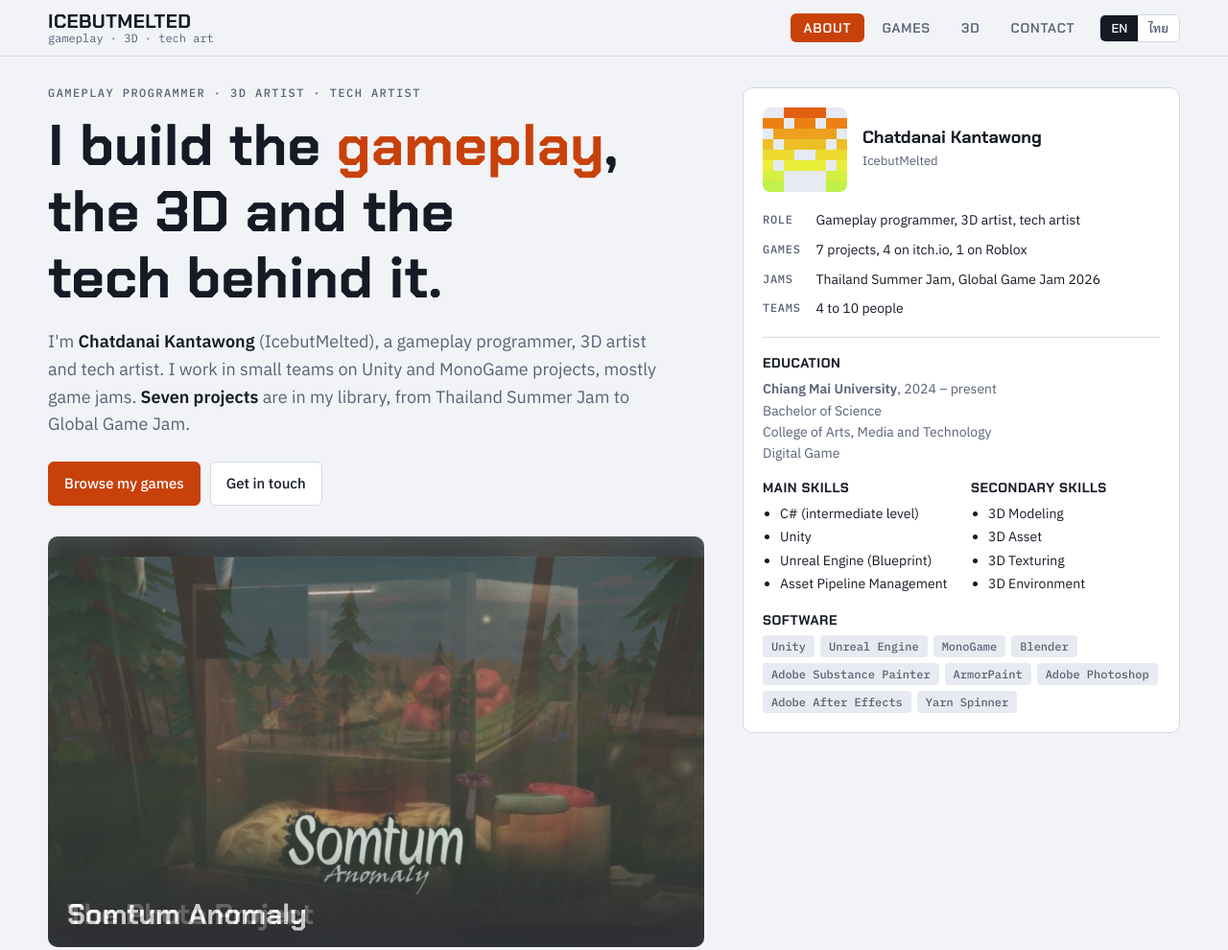
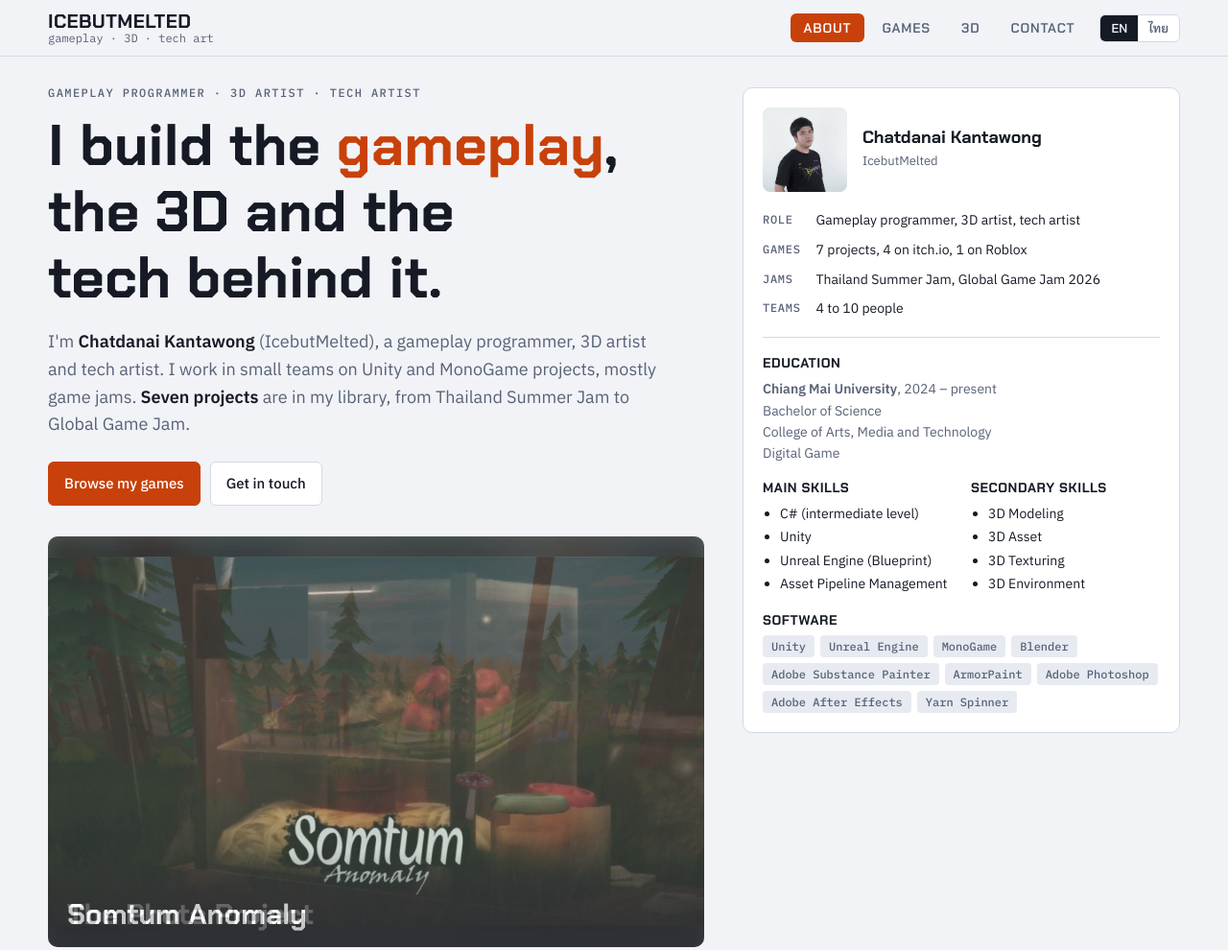
Before and after one commit to IceButMelted/Chatdanai_Kantawong_Portfolio, a plain HTML site: page index.html in a window 1280 px wide. Shown: the top 990 px of the page at 96% size. Drawn offline with Linux system fonts and the light colour scheme; files whose address does not match are found by name; a web font is replaced by a local one.

Commit message:
Profile card: real photo replaces pixel avatar placeholder
Co-Authored-By: Claude Opus 5.5 <noreply@anthropic.com>
Claude-Session: https://claude.ai/code/session_01XAN1yHZqcJQSLoSG578m1w

```diff
--- a/css/style.css
+++ b/css/style.css
@@ -58,7 +58,7 @@ section[hidden]{display:none}
 .slides .nm{position:absolute;inset:auto 0 0 0;padding:48px 20px 16px;background:linear-gradient(transparent,rgba(5,8,14,.85));color:#fff;font:700 clamp(20px,3vw,30px)/1.2 var(--display)}
 .card{background:var(--panel);border:1px solid var(--line);border-radius:10px;padding:20px}
 .avatar{display:flex;gap:16px;align-items:center;margin-bottom:18px}
-.avatar svg{width:88px;height:88px;border-radius:8px;flex:none;background:var(--panel2)}
+.avatar img{width:88px;height:88px;border-radius:8px;flex:none;object-fit:cover;object-position:50% 20%;background:var(--panel2)}
 .avatar b{font:700 18px/1.2 var(--display);display:block}
 .avatar span{color:var(--muted);font-size:13px}
 dl.facts{margin:0;display:grid;grid-template-columns:auto 1fr;gap:8px 16px;font-size:14px}
--- a/index.html
+++ b/index.html
@@ -45,7 +45,7 @@
       </div>
       <aside class="card">
         <div class="avatar">
-          <svg id="avatar" viewBox="0 0 8 8" shape-rendering="crispEdges" role="img" aria-label="Pixel avatar placeholder"></svg>
+          <img src="assets/profile.jpg" alt="Chatdanai Kantawong">
           <div><b data-i="realName"></b><span>IcebutMelted</span></div>
         </div>
         <dl class="facts">
--- a/js/main.js
+++ b/js/main.js
@@ -37,12 +37,6 @@ function cover(g, w, h, variant){
   return s + '</svg>';
 }
 
-/* pixel avatar placeholder */
-(function(){
-  var r = rng(20260), s = '', hue = 22, x, y;
-  for(y=0;y<8;y++){ for(x=0;x<4;x++){ if(r()>.5){ var c='hsl('+(hue+y*8)+' 85% '+(48+y*2)+'%)'; s+='<rect x="'+x+'" y="'+y+'" width="1" height="1" fill="'+c+'"/><rect x="'+(7-x)+'" y="'+y+'" width="1" height="1" fill="'+c+'"/>'; } } }
-  if($("#avatar")) $("#avatar").innerHTML = s;
-})();
 
 /* ============ routing ============ */
 /* one HTML file per page; a game page is game.html?id=<game id> */
```
Also changed, not shown: assets/profile.jpg (added).
